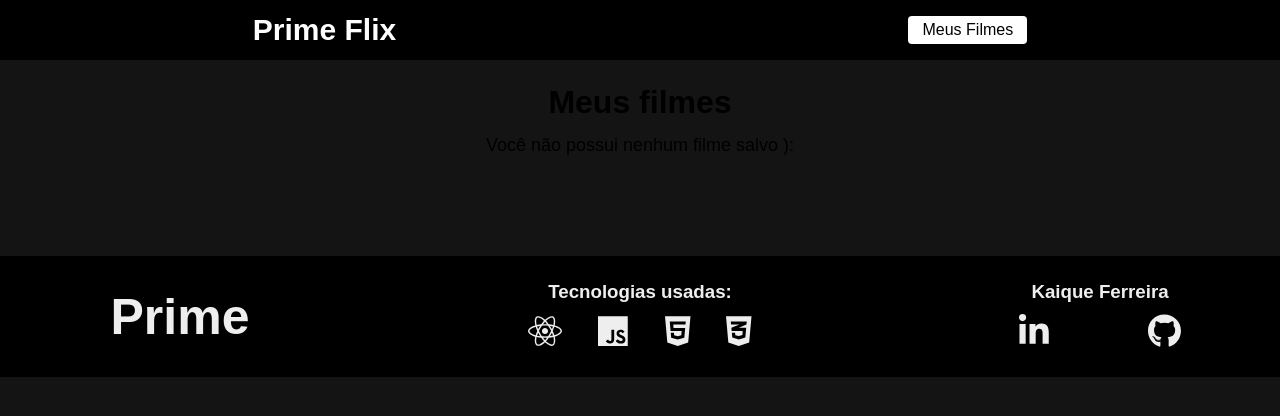
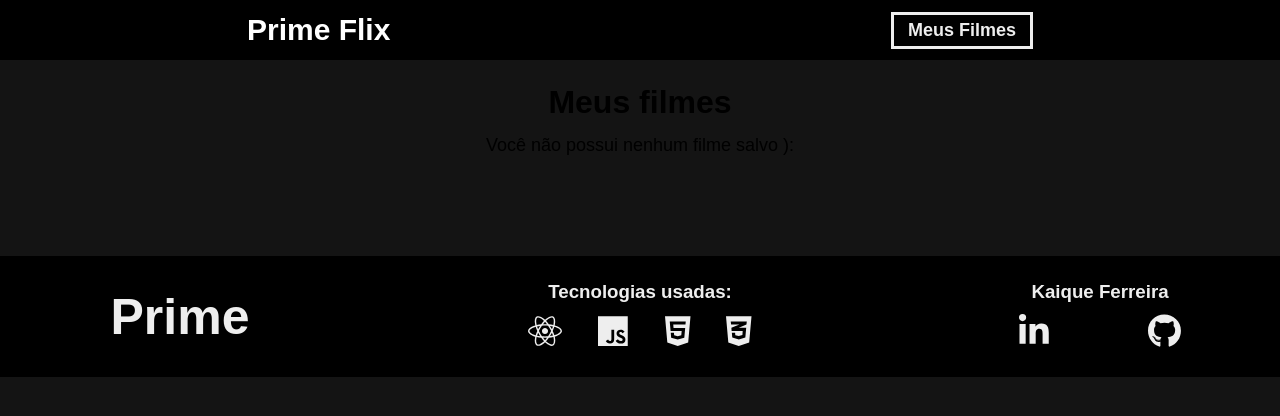
Before and after one commit to kaiqueef/Prime-Flix, a React (Create React App) app: page /favoritos in a window 1280 px wide. Shown: the top 416 px of the page. Built offline with nearby package versions, Linux system fonts and the light colour scheme.

Commit message:
Acerta botao de favoritos

```diff
--- a/src/components/Header/header.css
+++ b/src/components/Header/header.css
@@ -17,9 +17,32 @@ header .logo{
 
 header .favoritos{
     text-decoration: none;
+    font-size: 18px;
+    color: #EEE;
+    font-weight: 600;
     cursor: pointer;
-    background-color: #FFF;
     padding: 5px 14px;
-    color: #000;
-    border-radius: 4px;
+    border: 3px solid #EEE;
+    overflow: hidden;
+    position: relative;
+    z-index: 0;
 }
+
+header .favoritos:after {
+    content: '';
+    background: #EEE;
+    position: absolute;
+    top: 50%;
+    left: 50%;
+    width: 100%;
+    height: 0%;
+    transform: translate(-50%, -50%) rotate(-135deg);
+    transition: var(--transition-time);
+    z-index: -1;
+}
+header .favoritos:hover {
+    color:#000;
+}
+header .favoritos:hover:after {
+    height: 400%;
+}
```
